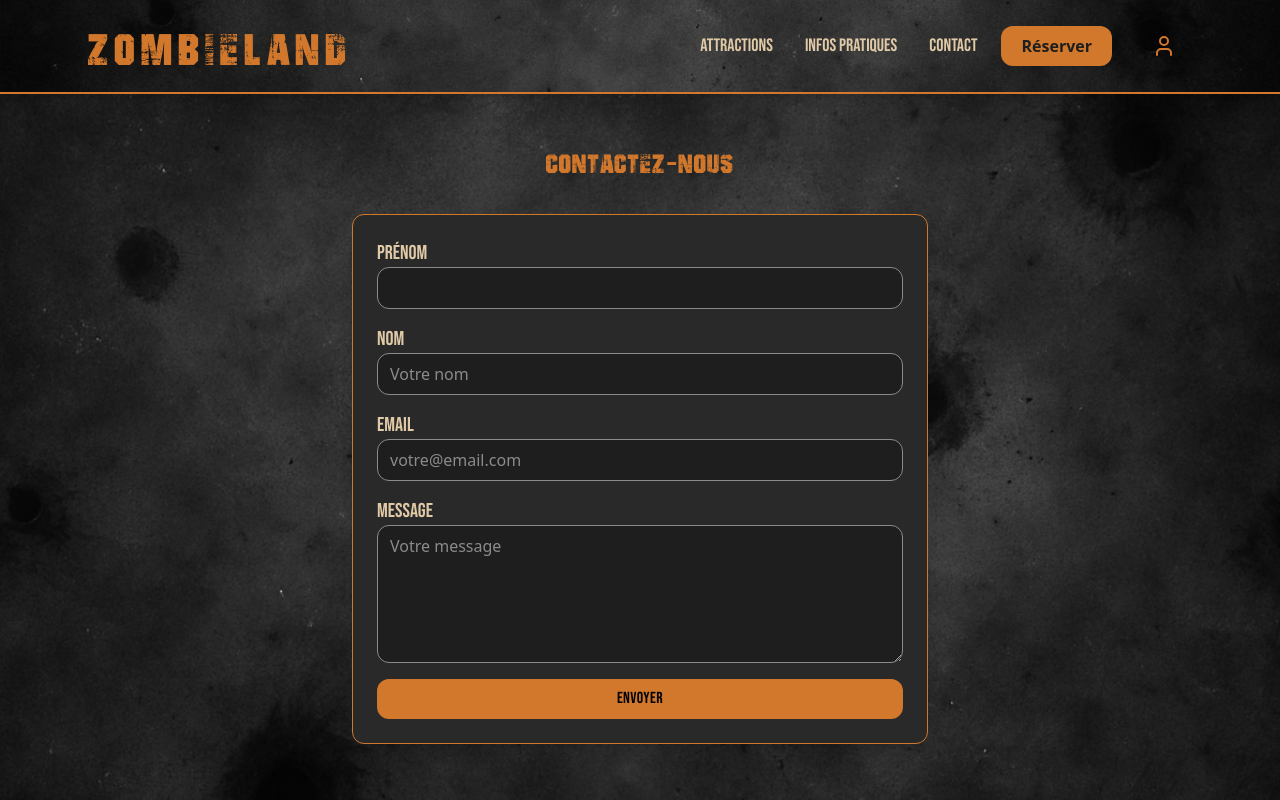
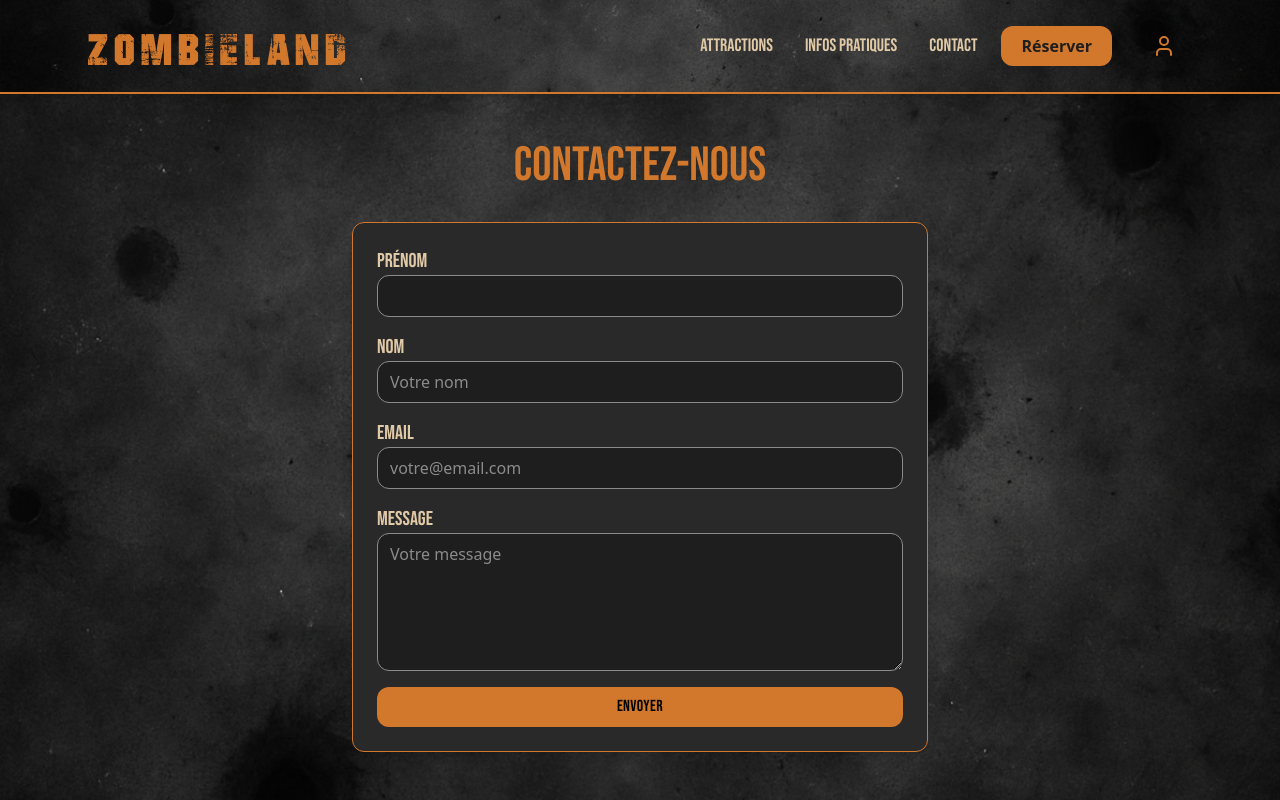
Before and after one commit to Ricoeur-Laurent/Zombieland, a Next.js app in the folder front/: page /contact in a window 1280 px wide. Shown: the top 800 px of the page. Built offline with nearby package versions, Linux system fonts and the light colour scheme.

Commit message:
feat/ change Emailjs account & update .env

```diff
--- a/front/src/app/contact/page.tsx
+++ b/front/src/app/contact/page.tsx
@@ -9,9 +9,9 @@ export default function ContactPage() {
 	return (
 		<main className="flex flex-col items-center justify-between min-h-screen px-4 py-12">
 			<div className="w-full flex flex-col items-center">
-				<h1 className="text-4xl font-title text-primary mb-8 uppercase tracking-wide">
+				<h2 className="text-center text-3xl sm:text-5xl font-subtitle uppercase text-primary mb-8">
 					Contactez-nous
-				</h1>
+				</h2>
 				<ContactForm />
 			</div>
 		</main>
--- a/front/src/components/contact/ContactForm.tsx
+++ b/front/src/components/contact/ContactForm.tsx
@@ -16,12 +16,6 @@ const handleSubmit = async (e: FormEvent) => {
 	e.preventDefault();
   setError("");
   setSuccess("");
-
-	// Check if user is logged in (token exists)
-  if (!token) {
-    setError("Vous devez être connecté pour envoyer un message.");
-    return;
-  }
 
 	// Prepare data object to send to EmailJS, keys must match template variables
 		const formData = {
```
Also changed, not shown: 1 other file (tests, documents, lock files or other folders).
